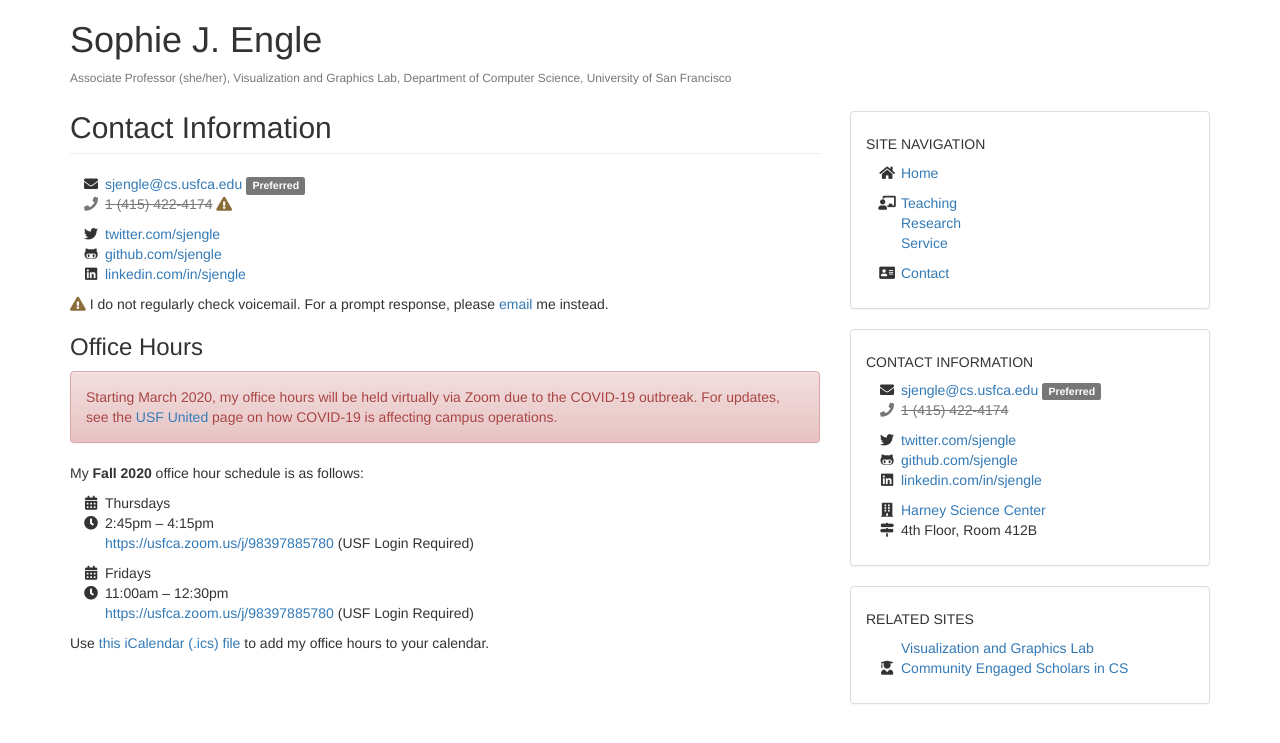
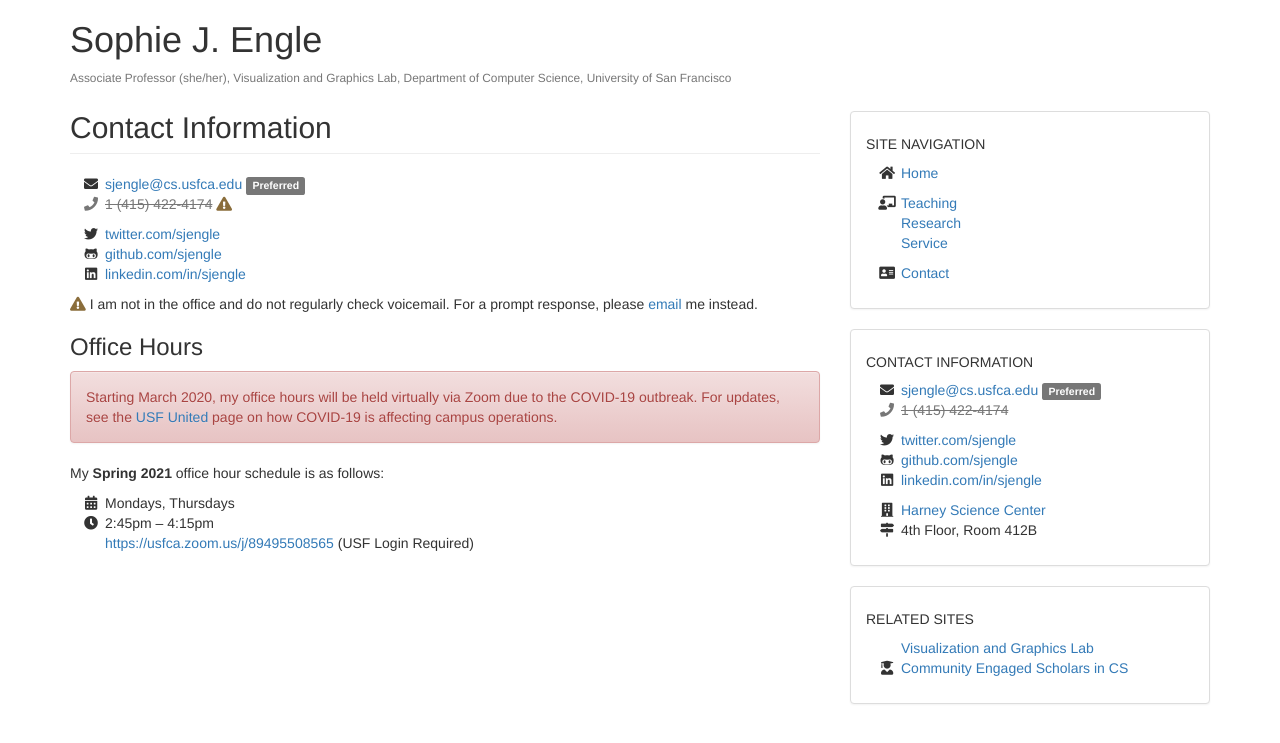
Before and after one commit to sjengle/sjengle.github.io, a Jekyll site: the page built from contact.html, in a window 1280 px wide. Shown: the top 743 px of the page. Built offline with Jekyll 4.4.1, drawn with Linux system fonts in a browser that asks for light colours.

Commit message:
Updating for Spring 2021.

```diff
--- a/contact.html
+++ b/contact.html
@@ -14,7 +14,7 @@ title: Contact Information
   <li><i class="fa-li fab fa-linkedin"></i> <a href="https://www.linkedin.com/in/sjengle">linkedin.com/in/sjengle</a></li>
 </ul>
 
-<p><i class="fas fa-exclamation-triangle text-warning"></i> I do not regularly check voicemail. For a prompt response, please <a href="mailto:sjengle@cs.usfca.edu">email</a> me instead.</p>
+<p><i class="fas fa-exclamation-triangle text-warning"></i> I am not in the office and do not regularly check voicemail. For a prompt response, please <a href="mailto:sjengle@cs.usfca.edu">email</a> me instead.</p>
 
 <h3>Office Hours</h3>
 
@@ -22,7 +22,7 @@ title: Contact Information
   Starting March 2020, my office hours will be held virtually via Zoom due to the COVID-19 outbreak. For updates, see the <a href="https://myusf.usfca.edu/covid">USF United</a> page on how COVID-19 is affecting campus operations.
 </div>
 
-<p>My <strong>Fall 2020</strong> office hour schedule is as follows:</p>
+<p>My <strong>Spring 2021</strong> office hour schedule is as follows:</p>
 
 <!--
 <ul class="fa-ul">
@@ -33,15 +33,9 @@ title: Contact Information
 -->
 
 <ul class="fa-ul">
-  <li><i class="fa-li fas fa-calendar-alt"></i> Thursdays</li>
+  <li><i class="fa-li fas fa-calendar-alt"></i> Mondays, Thursdays</li>
   <li><i class="fa-li fas fa-clock"></i> 2:45pm &ndash; 4:15pm</li>
-  <li><i class="fa-li fas fa-webcam"></i> <a href="https://usfca.zoom.us/j/98397885780">https://usfca.zoom.us/j/98397885780</a> (USF Login Required)
-</ul>
-
-<ul class="fa-ul">
-  <li><i class="fa-li fas fa-calendar-alt"></i> Fridays</li>
-  <li><i class="fa-li fas fa-clock"></i> 11:00am &ndash; 12:30pm</li>
-  <li><i class="fa-li fas fa-webcam"></i> <a href="https://usfca.zoom.us/j/98397885780">https://usfca.zoom.us/j/98397885780</a> (USF Login Required)
+  <li><i class="fa-li fas fa-webcam"></i> <a href="https://usfca.zoom.us/j/89495508565">https://usfca.zoom.us/j/89495508565</a> (USF Login Required)
 </ul>
 
 <!--
@@ -49,5 +43,3 @@ title: Contact Information
 
 <p><em class="text-muted"><i class="fas fa-exclamation-triangle"></i> I do not hold regular office hours over the summer. Instead, <a href="mailto:sjengle@cs.usfca.edu">email</a> me for my summer availability.</em></p>
 -->
-
-<p>Use <a href="https://usfca.zoom.us/meeting/tJwufu6gpj4tEtS62vvt6Yus5esF5Hw7sYXD/ics?icsToken=98tyKuCgrTItEtyQtxGHRow-A4r4KPzxiCVaj7duyk3zFTQFWxblY-dRFOdXB4_D">this iCalendar (.ics) file</a> to add my office hours to your calendar.</p>
```
Also changed, not shown: _data/research.yaml (+10 -0 lines), _data/service.yaml (+14 -6 lines), _data/teaching.yaml (+16 -2 lines).
